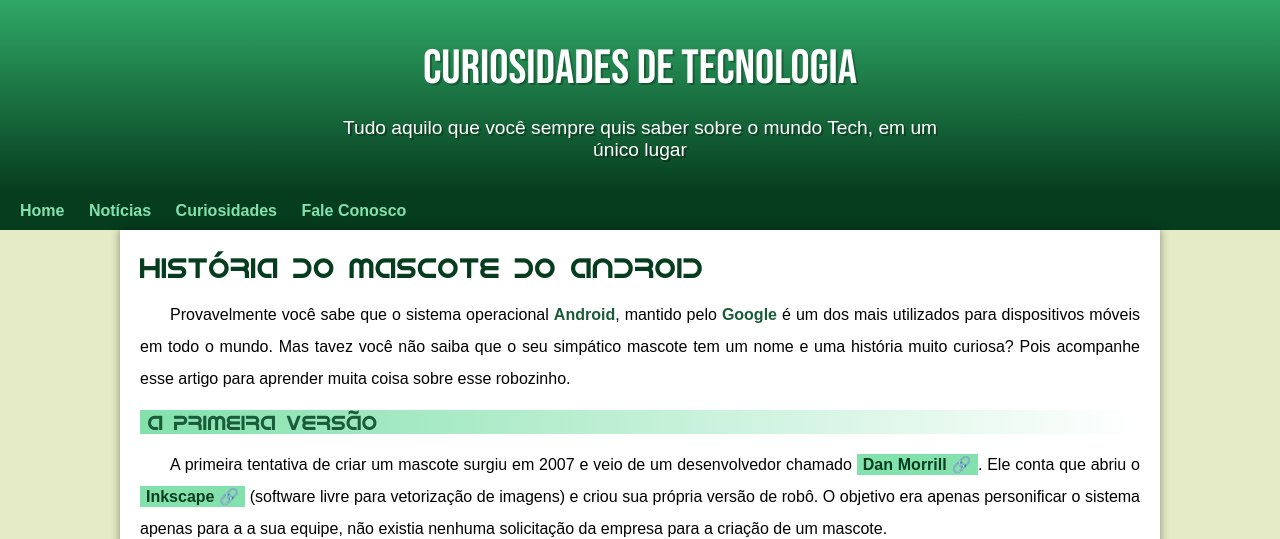
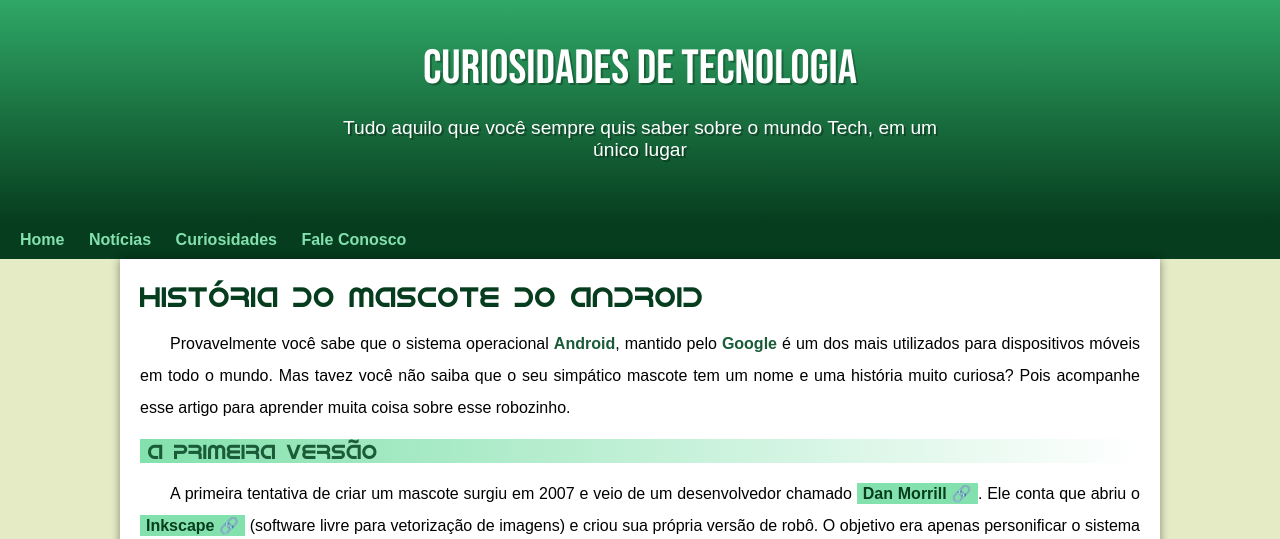
Before and after one commit to CursoVideo/projeto-android, a plain HTML site: page index.html in a window 1280 px wide. Shown: the top 539 px of the page. Drawn offline with Linux system fonts and the light colour scheme.

Commit message:
Update style.css

```diff
--- a/estilo/style.css
+++ b/estilo/style.css
@@ -40,7 +40,7 @@ header {
     min-height: 150px;
     text-align: center;
     padding-top: 40px;
-    padding-bottom: 1px;
+    padding-bottom: 30px;
 }
 
 header > h1 {
```
